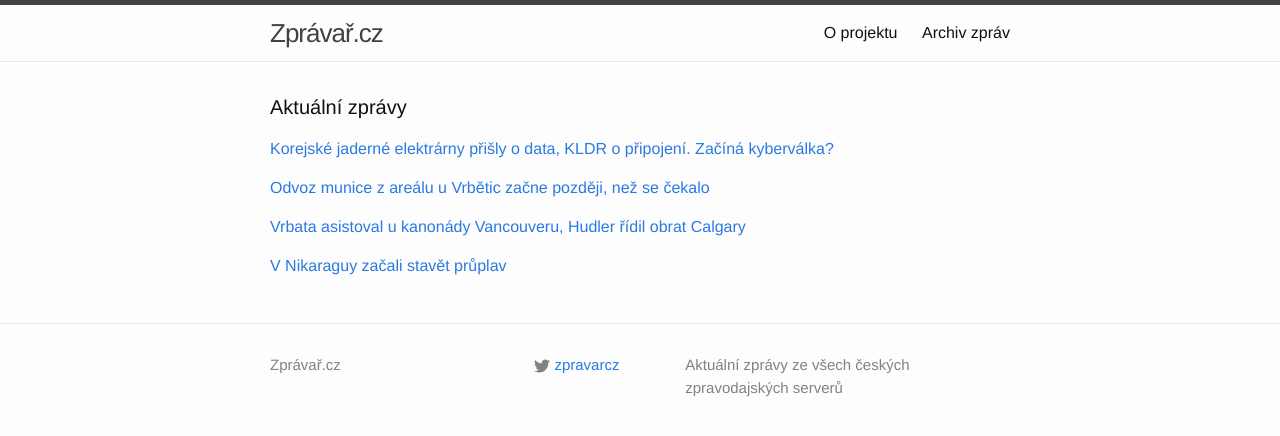
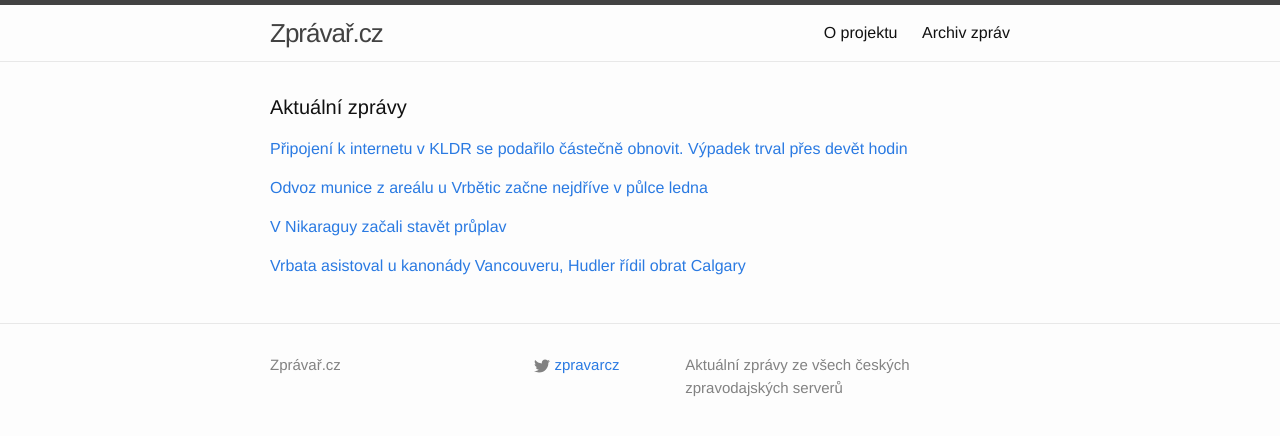
Before and after one commit to adliska/zpravar, a Jekyll site: the page built from index.html, in a window 1280 px wide. Shown: the top 436 px of the page. Built offline with Jekyll 4.4.1, drawn with Linux system fonts in a browser that asks for light colours.

Commit message:
zpravar news update

```diff
--- a/index.html
+++ b/index.html
@@ -5,9 +5,10 @@ layout: default
 <div class="home">
     <h1 class="page-heading">Aktuální zprávy</h1>
 
-<p><a href="javascript:;" onclick="toggle_visibility('zpravy0')">Korejské jaderné elektrárny přišly o data, KLDR o připojení. Začíná kyberválka?</a></p>
+<p><a href="javascript:;" onclick="toggle_visibility('zpravy0')">Připojení k internetu v KLDR se podařilo částečně obnovit. Výpadek trval přes devět hodin</a></p>
 <div id="zpravy0" style="display:none">
 <ul>
+<li><a href=http://www.rozhlas.cz/_zprava/pripojeni-k-internetu-v-kldr-se-podarilo-castecne-obnovit-vypadek-trval-pres-devet-hodin--1436096>Připojení k internetu v KLDR se podařilo částečně obnovit. Výpadek trval přes devět hodin - www.rozhlas.cz</a></li>
 <li><a href=http://www.ceskatelevize.cz/ct24/svet/296284-korejske-jaderne-elektrarny-prisly-o-data-kldr-o-pripojeni-zacina-kybervalka/>Korejské jaderné elektrárny přišly o data, KLDR o připojení. Začíná kyberválka? - www.ceskatelevize.cz</a></li>
 <li><a href=http://www.lidovky.cz/internetove-pripojeni-v-kldr-bylo-castecne-obnoveno-pcf-/zpravy-svet.aspx?c=A141223_071630_ln_zahranici_mmu>Totální výpadek internetu v KLDR skončil. Může jít o odvetu USA  - www.lidovky.cz</a></li>
 <li><a href=http://www.novinky.cz/zahranicni/svet/357115-v-kldr-se-podarilo-castecne-obnovit-pripojeni-k-internetu.html>V KLDR se podařilo částečně obnovit připojení k internetu - www.novinky.cz</a></li>
@@ -16,9 +17,10 @@ layout: default
 <li><a href=http://www.novinky.cz/zahranicni/svet/357115-v-kldr-se-podarilo-castecne-obnovit-pripojeni-k-interrnetu.html>V KLDR se podařilo částečně obnovit připojení k interrnetu - www.novinky.cz</a></li>
 <li><a href=http://www.ceskenoviny.cz/zpravy/zpravy/internetove-pripojeni-v-kldr-bylo-castecne-obnoveno/1161883>Internetové připojení v KLDR bylo částečně obnoveno - www.ceskenoviny.cz</a></li>
 </ul>
-</div><p><a href="javascript:;" onclick="toggle_visibility('zpravy1')">Odvoz munice z areálu u Vrbětic začne později, než se čekalo</a></p>
+</div><p><a href="javascript:;" onclick="toggle_visibility('zpravy1')">Odvoz munice z areálu u Vrbětic začne nejdříve v půlce ledna</a></p>
 <div id="zpravy1" style="display:none">
 <ul>
+<li><a href=http://zpravy.e15.cz/domaci/udalosti/odvoz-munice-z-arealu-u-vrbetic-zacne-nejdrive-v-pulce-ledna-1148255>Odvoz munice z areálu u Vrbětic začne nejdříve v půlce ledna - zpravy.e15.cz</a></li>
 <li><a href=http://zlin.idnes.cz/odvoz-munice-z-vrbetic-kdy-zacne-da9-/zlin-zpravy.aspx?c=A141223_065645_zlin-zpravy_skr>Odvoz munice z areálu u Vrbětic začne později, než se čekalo - zlin.idnes.cz</a></li>
 <li><a href=http://www.tyden.cz/rubriky/domaci/odvoz-munice-od-vrbetic-zacne-nejdriv-v-pulce-ledna_328154.html>Odvoz munice od Vrbětic začne nejdřív v půlce ledna - www.tyden.cz</a></li>
 <li><a href=http://zpravy.aktualne.cz/regiony/odvoz-munice-z-arealu-u-vrbetic-zacne-nejdrive-v-pulce-ledna/r~1e8af8ec8a6511e4ab15002590604f2e/>Odvoz munice z areálu u Vrbětic začne nejdříve v půlce ledna - zpravy.aktualne.cz</a></li>
@@ -26,18 +28,18 @@ layout: default
 <li><a href=http://www.rozhlas.cz/_zprava/odvoz-munice-z-vrbetic-na-zlinsku-zacne-nejdriv-v-druhe-polovine-ledna--1436080>Odvoz munice z Vrbětic na Zlínsku začne nejdřív v druhé polovině ledna - www.rozhlas.cz</a></li>
 <li><a href=http://www.ceskatelevize.cz/ct24/regiony/296281-odvoz-munice-z-arealu-u-vrbetic-zacne-nejdrive-v-pulce-ledna/>Odvoz munice z areálu u Vrbětic začne nejdříve v půlce ledna - www.ceskatelevize.cz</a></li>
 </ul>
-</div><p><a href="javascript:;" onclick="toggle_visibility('zpravy2')">Vrbata asistoval u kanonády Vancouveru, Hudler řídil obrat Calgary</a></p>
+</div><p><a href="javascript:;" onclick="toggle_visibility('zpravy2')">V Nikaraguy začali stavět průplav </a></p>
 <div id="zpravy2" style="display:none">
+<ul>
+<li><a href=http://www.novinky.cz/zahranicni/amerika/357116-v-nikaraguy-zacali-stavet-pruplav.html>V Nikaraguy začali stavět průplav  - www.novinky.cz</a></li>
+<li><a href=http://www.novinky.cz/zahranicni/amerika/357116-v-nicaraguy-zacali-stavet-pruplav.html>v Nicaraguy začali stavět průplav  - www.novinky.cz</a></li>
+<li><a href=http://www.financninoviny.cz/zpravodajstvi/zpravy/nikaragua-zahajila-stavbu-noveho-pruplavu-konkurujiciho-paname/1161838>Nikaragua zahájila stavbu nového průplavu konkurujícího Panamě - www.financninoviny.cz</a></li>
+</ul>
+</div><p><a href="javascript:;" onclick="toggle_visibility('zpravy3')">Vrbata asistoval u kanonády Vancouveru, Hudler řídil obrat Calgary</a></p>
+<div id="zpravy3" style="display:none">
 <ul>
 <li><a href=http://hokej.idnes.cz/vrbata-asistoval-u-kanonady-d1c-/nhl.aspx?c=A141223_071356_nhl_Mkr>Vrbata asistoval u kanonády Vancouveru, Hudler řídil obrat Calgary - hokej.idnes.cz</a></li>
 <li><a href=http://sport.aktualne.cz/vrbata-prispel-asistenci-ke-kanonade-vancouveru/r~aaf1a8ea8a6911e4aff10025900fea04/>Vrbata přispěl asistencí ke kanonádě Vancouveru - sport.aktualne.cz</a></li>
 <li><a href=http://www.sportovninoviny.cz/zpravy/vrbata-prihral-na-jeden-ze-sedmi-golu-vancouveru/1161915>Vrbata přihrál na jeden ze sedmi gólů Vancouveru - www.sportovninoviny.cz</a></li>
 </ul>
-</div><p><a href="javascript:;" onclick="toggle_visibility('zpravy3')">V Nikaraguy začali stavět průplav </a></p>
-<div id="zpravy3" style="display:none">
-<ul>
-<li><a href=http://www.novinky.cz/zahranicni/amerika/357116-v-nikaraguy-zacali-stavet-pruplav.html>V Nikaraguy začali stavět průplav  - www.novinky.cz</a></li>
-<li><a href=http://www.novinky.cz/zahranicni/amerika/357116-v-nicaraguy-zacali-stavet-pruplav.html>v Nicaraguy začali stavět průplav  - www.novinky.cz</a></li>
-<li><a href=http://www.financninoviny.cz/zpravodajstvi/zpravy/nikaragua-zahajila-stavbu-noveho-pruplavu-konkurujiciho-paname/1161838>Nikaragua zahájila stavbu nového průplavu konkurujícího Panamě - www.financninoviny.cz</a></li>
-</ul>
 </div></div>
```
